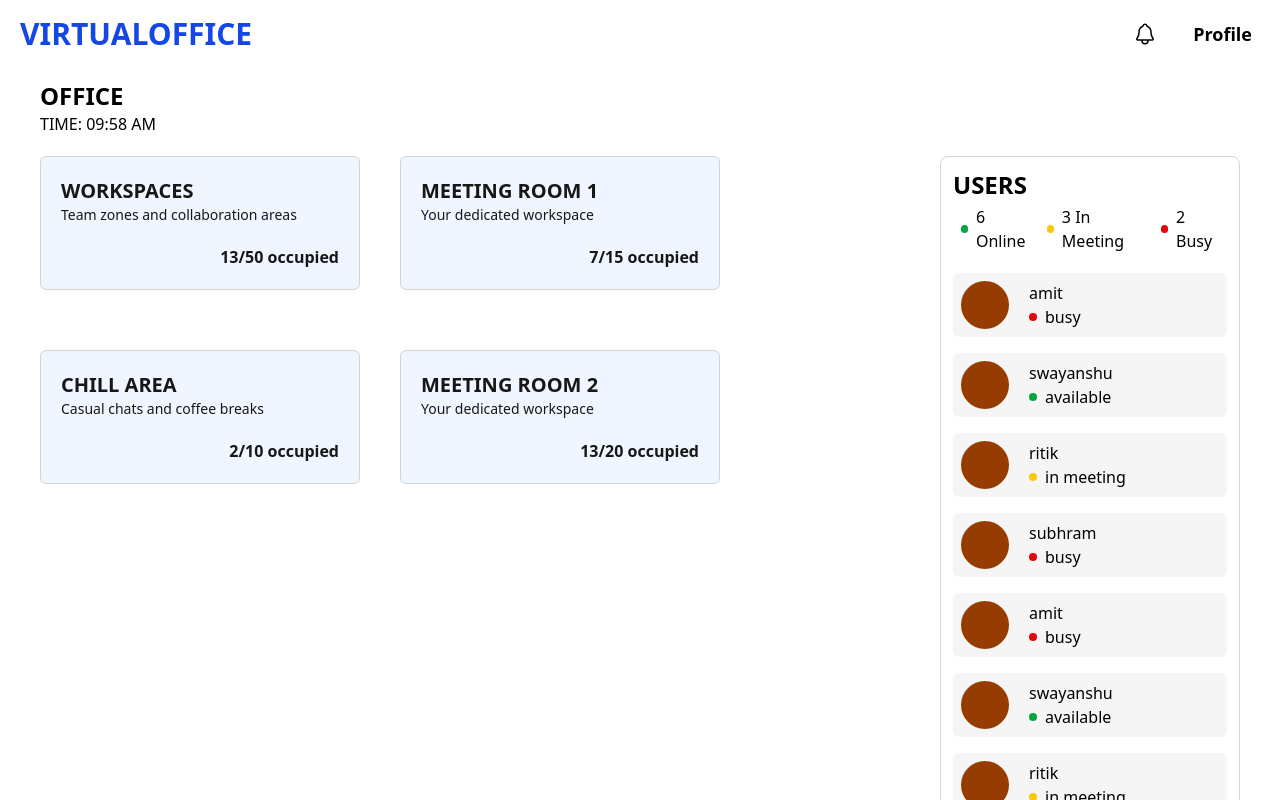
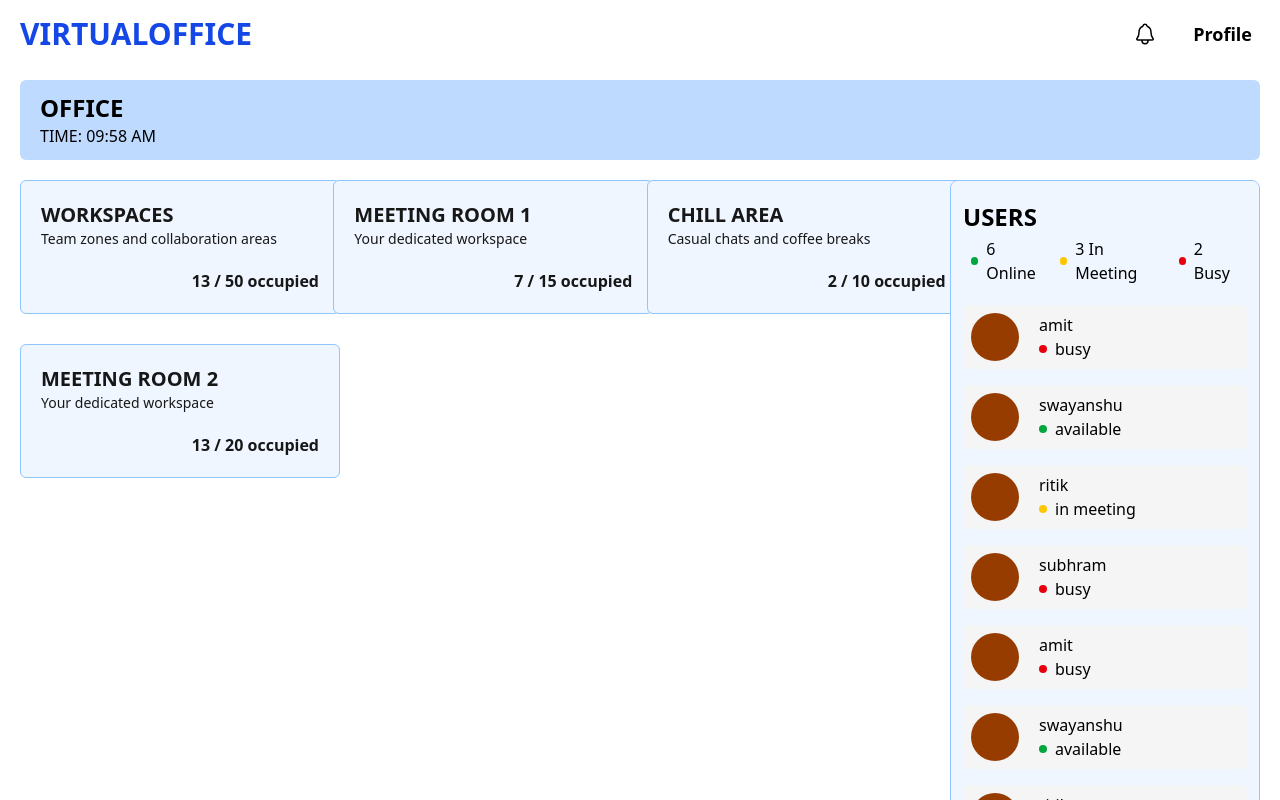
Before and after one commit to Swayanshu004/virtualoffice, a React (Vite) app: page / in a window 1280 px wide. Shown: the top 800 px of the page. Built offline with nearby package versions, Linux system fonts and the light colour scheme.

Commit message:
add resposiveness to home

```diff
--- a/src/components/Home.tsx
+++ b/src/components/Home.tsx
@@ -100,18 +100,21 @@ function Home() {
 
   return (
     <div className="w-full">
-        <div className="px-5">
-            <h1 className="font-bold text-2xl">OFFICE</h1>
-            <Clock />
+        <div className="w-full">
+            <div className="bg-blue-200 px-5 py-3 rounded-md">
+                <h1 className="font-bold text-2xl">OFFICE</h1>
+                <Clock />
+            </div>
             <div className="w-full flex flex-col md:flex-row justify-between">
-                <div className="md:w-3/4 h-fit flex gap-10 flex-wrap">
-                    {areas.map((item, index)=>(
-                        <Officeareacard area={item} key={index}/>
+                <div className="w-full lg:w-3/4 h-fit grid grid-cols-1 lg:grid-cols-3 gap-2.5">
+                    {areas.map((item, index) => (
+                        <Officeareacard area={item} key={index} />
                     ))}
                 </div>
-                <div className="w-full max-h-screen overflow-y-scroll scrollbar-hide md:w-1/4 my-5 p-3 rounded-lg border-[1px] border-neutral-300">
+
+                <div className="w-full lg:w-1/4 max-h-screen overflow-y-scroll scrollbar-hide py-5 p-3 mt-5 rounded-lg bg-blue-50 border-[1px] border-blue-300">
                     <h1 className="font-bold text-2xl">USERS</h1>
-                    <div className="flex justify-between">
+                    <div className="flex flex-col lg:flex-row justify-between">
                         <h2 className="py-1 px-2 rounded-lg flex items-center gap-2"><div className="w-2 h-2 rounded-full bg-green-600"></div>{"6"} Online</h2>
                         <h2 className="py-1 px-2 rounded-lg flex items-center gap-2"><div className="w-2 h-2 rounded-full bg-yellow-400"></div>{"3"} In Meeting</h2>
                         <h2 className="py-1 px-2 rounded-lg flex items-center gap-2"><div className="w-2 h-2 rounded-full bg-red-600"></div>{"2"} Busy</h2>
--- a/src/components/Officeareacard.tsx
+++ b/src/components/Officeareacard.tsx
@@ -12,12 +12,12 @@ interface areatype {
 
 function Officeareacard({area}:{area:areatype}) {
   return (
-    <div>
+    <div className='w-full'>
         <Link to={area.path} key={area.name} className=''>
-            <div className='w-full md:w-80 bg-blue-50 text-neutral-900 hover:bg-blue-100 duration-500 p-5 mt-5 border-[1px] border-neutral-300 rounded-md'>
+            <div className='w-full md:w-80 bg-blue-50 text-neutral-900 hover:bg-blue-100 duration-500 p-5 mt-5 border-[1px] border-blue-300 rounded-md'>
                 <h1 className="font-bold text-xl">{area.name}</h1>
                 <h3 className='text-sm'>{area.description}</h3>
-                <h3 className="text-right mt-5 font-semibold">{area.accupencyCurrent}/{area.accupencyTotal} occupied</h3>
+                <h3 className="text-right mt-5 font-semibold">{area.accupencyCurrent} / {area.accupencyTotal} occupied</h3>
             </div>
         </Link>
     </div>
--- a/src/components/Workspace.tsx
+++ b/src/components/Workspace.tsx
@@ -102,8 +102,8 @@ function Workspace() {
         <div>
             {teams.map((team, i) => (
             <div key={i} className="w-full mt-5">
-                <h3 className="text-xl font-bold bg-blue-400 px-5 py-2">{team.name} Team</h3>
-                <div className="w-full flex flex-wrap flex-col md:flex-row gap-5">
+                <h3 className="text-xl font-bold border-b-[1px] px-5 py-2">{team.name} Team</h3>
+                <div className="w-full flex flex-wrap flex-col md:flex-row gap-x-10">
                     {team.members.map((member) => (
                         <Usercard_team user={member}/>
                     ))}
```
